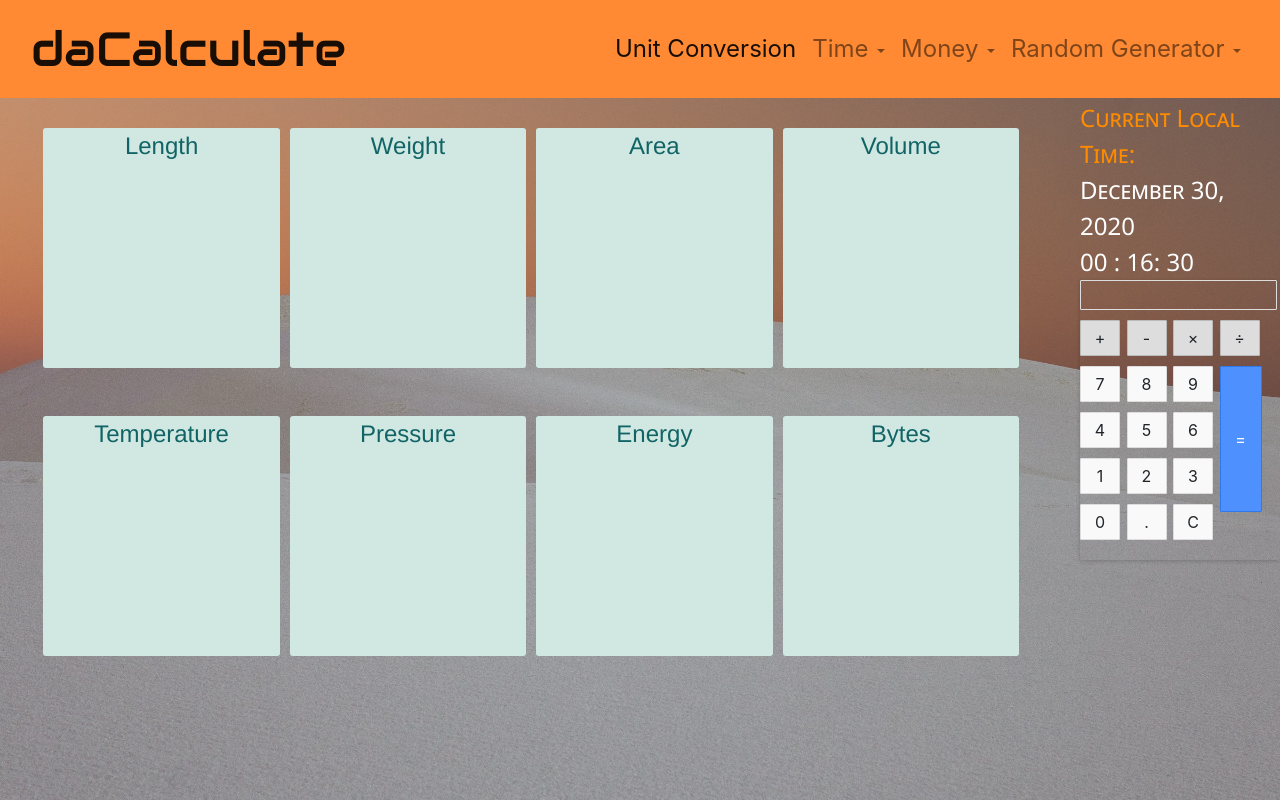
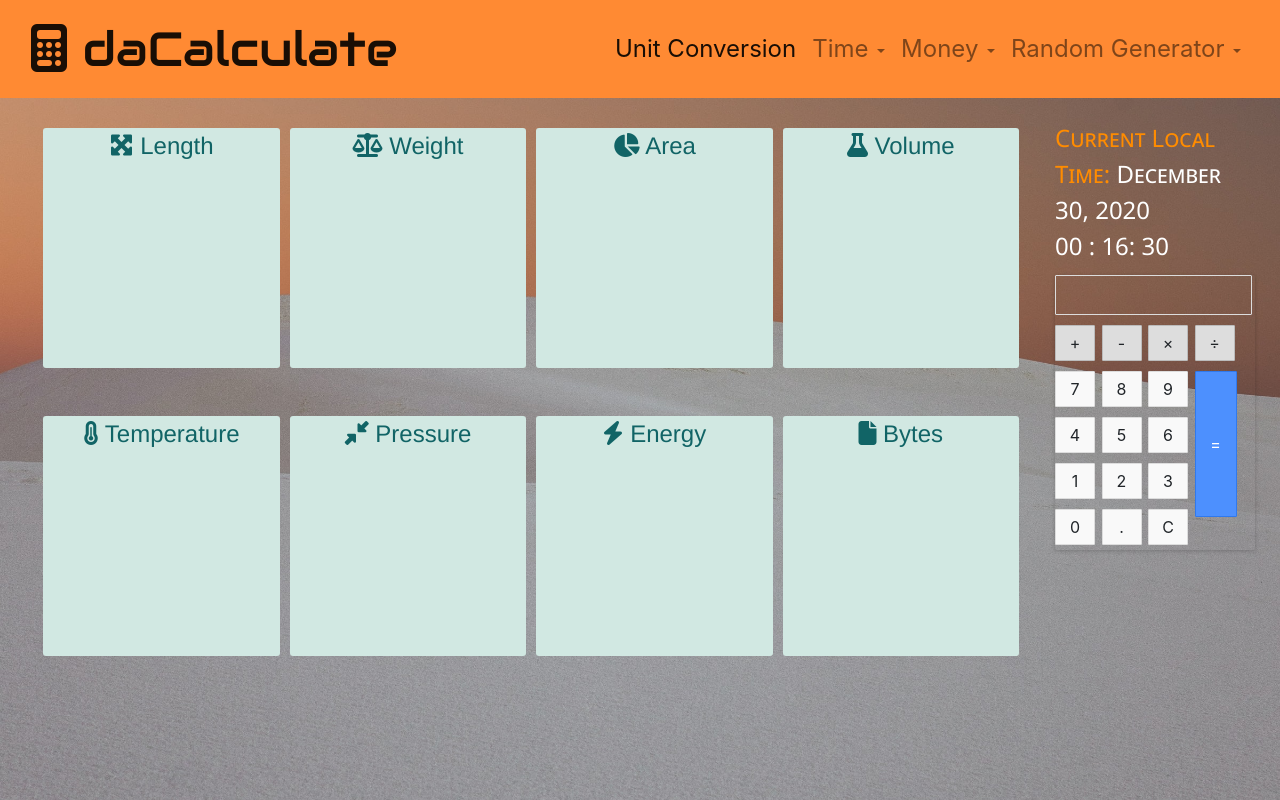
Before and after one commit to onanalee/daCalculate, a Flask app: page / in a window 1280 px wide. Run offline with Flask 2, Linux system fonts and the light colour scheme; some libraries are stand-ins or nearby versions.

Commit message:
index.html icons

```diff
--- a/static/style.css
+++ b/static/style.css
@@ -152,6 +152,7 @@ input:checked + .slider:before {
 #wrap {
     display: grid;
     float: right;
+    margin-right:25px;
     grid-template-columns: 200px;
     /*grid-template-columns: 500px 1fr 2fr;*/
     grid-template-rows: 1fr 1fr;
@@ -169,8 +170,8 @@ input:checked + .slider:before {
     /*float: right;*/
     /*display: inline-block;*/
     text-align: left;
-    width: 80%;
-    margin-top: 100px;
+    width: 100%;
+    margin-top: 120px;
     color: #fff;
     /*border-left: 3px solid #ed1f24;*/
     /*padding: 25px;*/
@@ -186,19 +187,21 @@ input:checked + .slider:before {
     /*padding: 15px;*/
     -webkit-box-shadow: 0px 1px 4px 0px rgba(0, 0, 0, 0.2);
     box-shadow: 0px 1px 4px 0px rgba(0, 0, 0, 0.2);
-    border-radius: 1px;
+    border-radius: 2px;
     display: block;
 }
 
 .input {
     border: 1px solid #ddd;
     border-radius: 1px;
-    height: 30px;
+    height: 40px;
     padding-right: 7.5px;
+    /*padding-left: 7.5px;*/
     padding-top: 5px;
     text-align: right;
     margin-right: 3px;
-    font-size: 1rem;
+    /*margin-left:3px;*/
+    font-size: 1.2rem;
     overflow-x: auto;
     transition: all .2s ease-in-out;
 }
@@ -271,6 +274,7 @@ div.equal {
     display: inline-block;
     border: 1px solid #3079ED;
     border-radius: 1px;
+
     width: 21%;
     text-align: center;
     padding: 60px 5px;
--- a/templates/index.html
+++ b/templates/index.html
@@ -11,6 +11,7 @@
                 crossorigin="anonymous"></script>
 
         <script src="https://ajax.googleapis.com/ajax/libs/jquery/3.5.1/jquery.min.js"></script>
+        <script src="https://use.fontawesome.com/1afaab5dda.js"></script>
         <link rel="preconnect" href="https://fonts.gstatic.com">
         <link href="https://fonts.googleapis.com/css2?family=Audiowide&display=swap" rel="stylesheet">
 
@@ -34,7 +35,7 @@
 
         <nav class="navbar navbar-expand-lg fixed-top navbar-light " style="background-color: #FF8A33;" id="navBar">
             <div class="container-fluid">
-                <a class="navbar-brand" href="#">daCalculate</a>
+                <a class="navbar-brand" href="/"><i class="fa fa-calculator" aria-hidden="true"></i> daCalculate</a>
                 <button class="navbar-toggler" type="button" data-bs-toggle="collapse"
                         data-bs-target="#navbarNavDropdown" aria-controls="navbarNavDropdown" aria-expanded="false"
                         aria-label="Toggle navigation">
@@ -52,8 +53,8 @@
                                 <span class="navContent">Time</span>
                             </a>
                             <ul class="dropdown-menu" aria-labelledby="navbarDropdownMenuLink">
-                                <li><a class="dropdown-item" href="/timezone">Time Zones</a></li>
-                                <li><a class="dropdown-item" href="/time">Calculate Dates /
+                                <li><a class="dropdown-item" href="/timezone"><i class="fa fa-globe" aria-hidden="true"></i> Time Zones</a></li>
+                                <li><a class="dropdown-item" href="/time"><i class="fa fa-calendar" aria-hidden="true"></i> Calculate Dates /
                                     Calendar</a></li>
                             </ul>
                         </li>
@@ -64,9 +65,9 @@
                                 <span class="navContent">Money</span>
                             </a>
                             <ul class="dropdown-menu" aria-labelledby="navbarDropdownMenuLink">
-                                <li><a class="dropdown-item" href="/exchange_rates">Exchange
+                                <li><a class="dropdown-item" href="/exchange_rates"><i class="fa fa-usd" aria-hidden="true"></i> Exchange
                                     Rates</a></li>
-                                <li><a class="dropdown-item" href="/inflation">Calculate Inflation /
+                                <li><a class="dropdown-item" href="/inflation"><i class="fa fa-line-chart" aria-hidden="true"></i> Calculate Inflation /
                                     Deflation</a>
                                 </li>
                             </ul>
@@ -78,9 +79,9 @@
                                 <span class="navContent">Random Generator</span>
                             </a>
                             <ul class="dropdown-menu" aria-labelledby="navbarDropdownMenuLink">
-                                <li><a class="dropdown-item" href="/random_generator">Numbers and
+                                <li><a class="dropdown-item" href="/random_generator"><i class="fa fa-key" aria-hidden="true"></i> Numbers and
                                     Passwords</a></li>
-                                <li><a class="dropdown-item" href="/lotto">Lotto Numbers</a></li>
+                                <li><a class="dropdown-item" href="/lotto"><i class="fa fa-money" aria-hidden="true"></i> Lotto Numbers</a></li>
                             </ul>
                         </li>
                     </ul>
@@ -139,7 +140,7 @@
             </div>
             <section class="accordionAll">
                 <div class="accordion" onclick="length()">
-                    <div class="unitType">Length</div>
+                    <div class="unitType"><i class="fa fa-arrows-alt" aria-hidden="true"></i>  Length</div>
                     <div class="length">
                         <input type="number" id="lengthBefore">
                         <select id="lengthUnitA">
@@ -184,7 +185,7 @@
                     </div>
                 </div>
                 <div class="accordion" onclick="weight()">
-                    <div class="unitType">Weight</div>
+                    <div class="unitType"><i class="fa fa-balance-scale" aria-hidden="true"></i>  Weight</div>
                     <div class="weight">
                         <input type="number" id="weightBefore">
                         <select id="weightUnitA">
@@ -229,7 +230,7 @@
                     </div>
                 </div>
                 <div class="accordion" onclick="area()">
-                    <div class="unitType">Area</div>
+                    <div class="unitType"><i class="fa fa-pie-chart" aria-hidden="true"></i>  Area</div>
                     <div class="area">
                         <input type="number" id="areaBefore">
                         <select id="areaUnitA">
@@ -270,7 +271,7 @@
                     </div>
                 </div>
                 <div class="accordion" onclick="volume()">
-                    <div class="unitType">Volume</div>
+                    <div class="unitType"><i class="fa fa-flask" aria-hidden="true"></i>  Volume</div>
                     <div class="volume">
                         <input type="number" id="volumeBefore">
                         <select id="volumeUnitA">
@@ -322,7 +323,7 @@
             <br><br>
             <section class="accordionAll">
                 <div class="accordion" onclick="temperature()">
-                    <div class="unitType">Temperature</div>
+                    <div class="unitType"><i class="fa fa-thermometer-three-quarters" aria-hidden="true"></i>  Temperature</div>
                     <div class="temperature">
                         <input type="number" id="temperatureBefore">
                         <select id="temperatureUnitA">
@@ -344,7 +345,7 @@
                 </div>
 
                 <div class="accordion" onclick="pressure()">
-                    <div class="unitType">Pressure</div>
+                    <div class="unitType"><i class="fa fa-compress" aria-hidden="true"></i>  Pressure</div>
                     <div class="pressure">
                         <input type="number" id="pressureBefore">
                         <select id="pressureUnitA">
@@ -367,7 +368,7 @@
                     </div>
                 </div>
                 <div class="accordion" onclick="energy()">
-                    <div class="unitType">Energy</div>
+                    <div class="unitType"><i class="fa fa-bolt" aria-hidden="true"></i>  Energy</div>
                     <div class="energy">
                         <input type="number" id="energyBefore">
                         <select id="energyUnitA">
@@ -398,7 +399,7 @@
                     </div>
                 </div>
                 <div class="accordion" onclick="bytes()">
-                    <div class="unitType">Bytes</div>
+                    <div class="unitType"><i class="fa fa-file" aria-hidden="true"></i>  Bytes</div>
                     <div class="bytes">
                         <input type="number" id="byteBefore">
                         <select id="byteUnitA">
```
